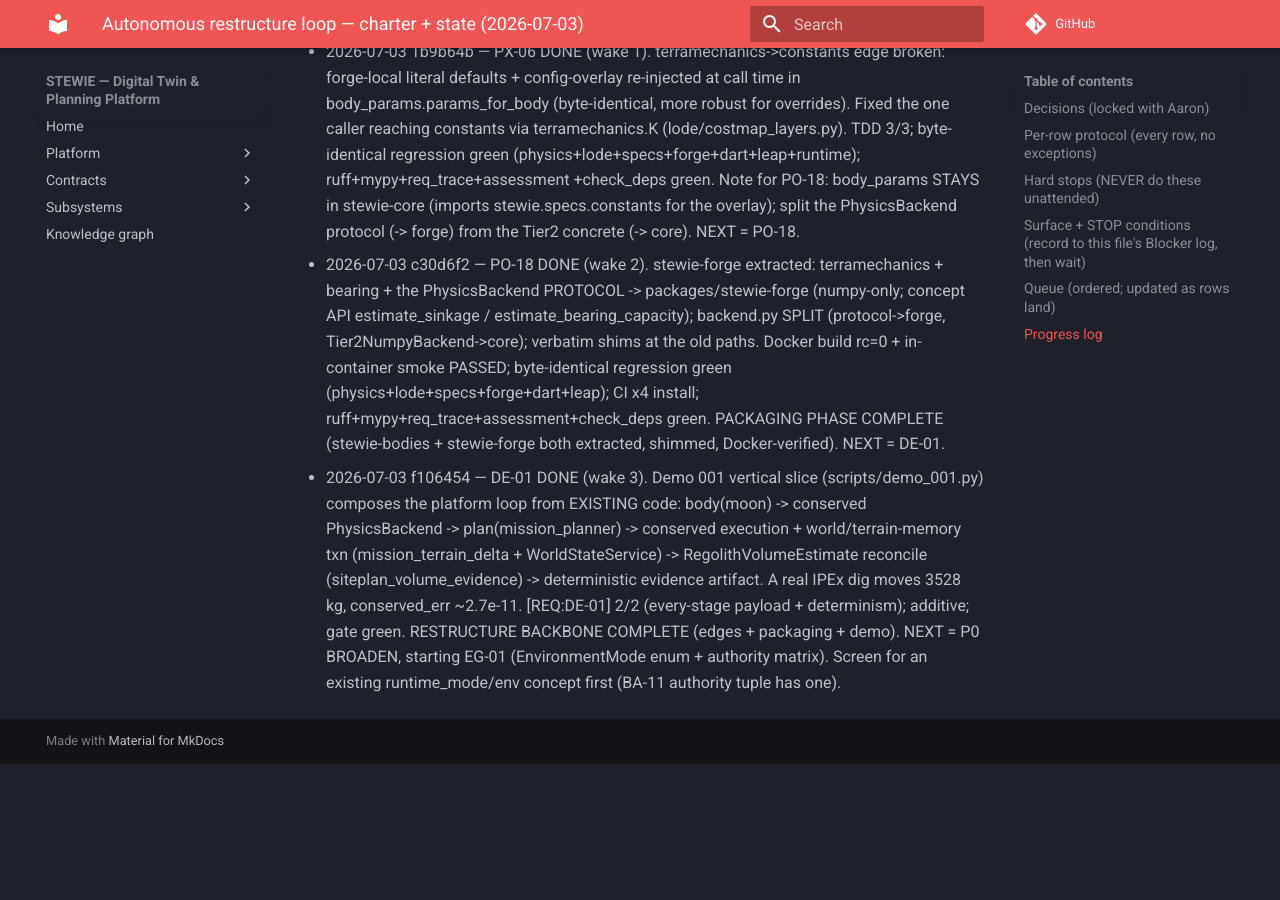
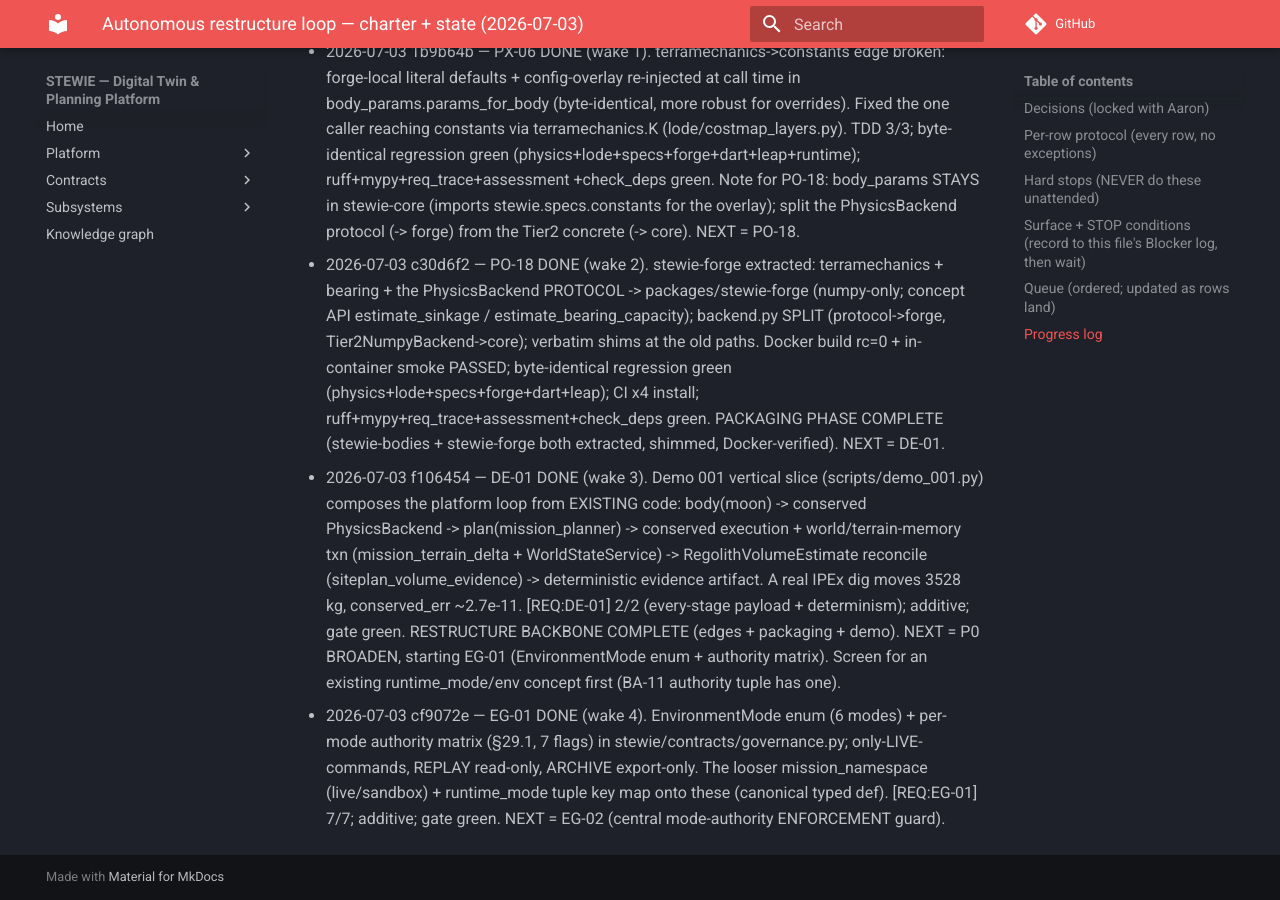
Before and after one commit to stewie-sw/stewie, an MkDocs documentation site: the page built from docs/autonomous_loop_charter_2026-07-03.md, in a window 1280 px wide and 900 px high, scrolled down 2236 px. Built offline with MkDocs 1.6.1 and Material for MkDocs 9.7.7, drawn with Linux system fonts in a browser that asks for light colours; comment, search, counter and statistics services are not loaded; before the commit the page ends 3000 px from its top, so only the background shows below that.

Commit message:
chore(loop): charter progress — EG-01 done (wake 4), EG-02 next

```diff
--- a/docs/autonomous_loop_charter_2026-07-03.md
+++ b/docs/autonomous_loop_charter_2026-07-03.md
@@ -84,3 +84,7 @@ and stop scheduling (wait for Aaron).
   conserved_err ~2.7e-11. [REQ:DE-01] 2/2 (every-stage payload + determinism); additive; gate green. RESTRUCTURE
   BACKBONE COMPLETE (edges + packaging + demo). NEXT = P0 BROADEN, starting EG-01 (EnvironmentMode enum +
   authority matrix). Screen for an existing runtime_mode/env concept first (BA-11 authority tuple has one).
+- 2026-07-03 cf9072e — EG-01 DONE (wake 4). EnvironmentMode enum (6 modes) + per-mode authority matrix (§29.1,
+  7 flags) in stewie/contracts/governance.py; only-LIVE-commands, REPLAY read-only, ARCHIVE export-only. The
+  looser mission_namespace (live/sandbox) + runtime_mode tuple key map onto these (canonical typed def).
+  [REQ:EG-01] 7/7; additive; gate green. NEXT = EG-02 (central mode-authority ENFORCEMENT guard).
```
